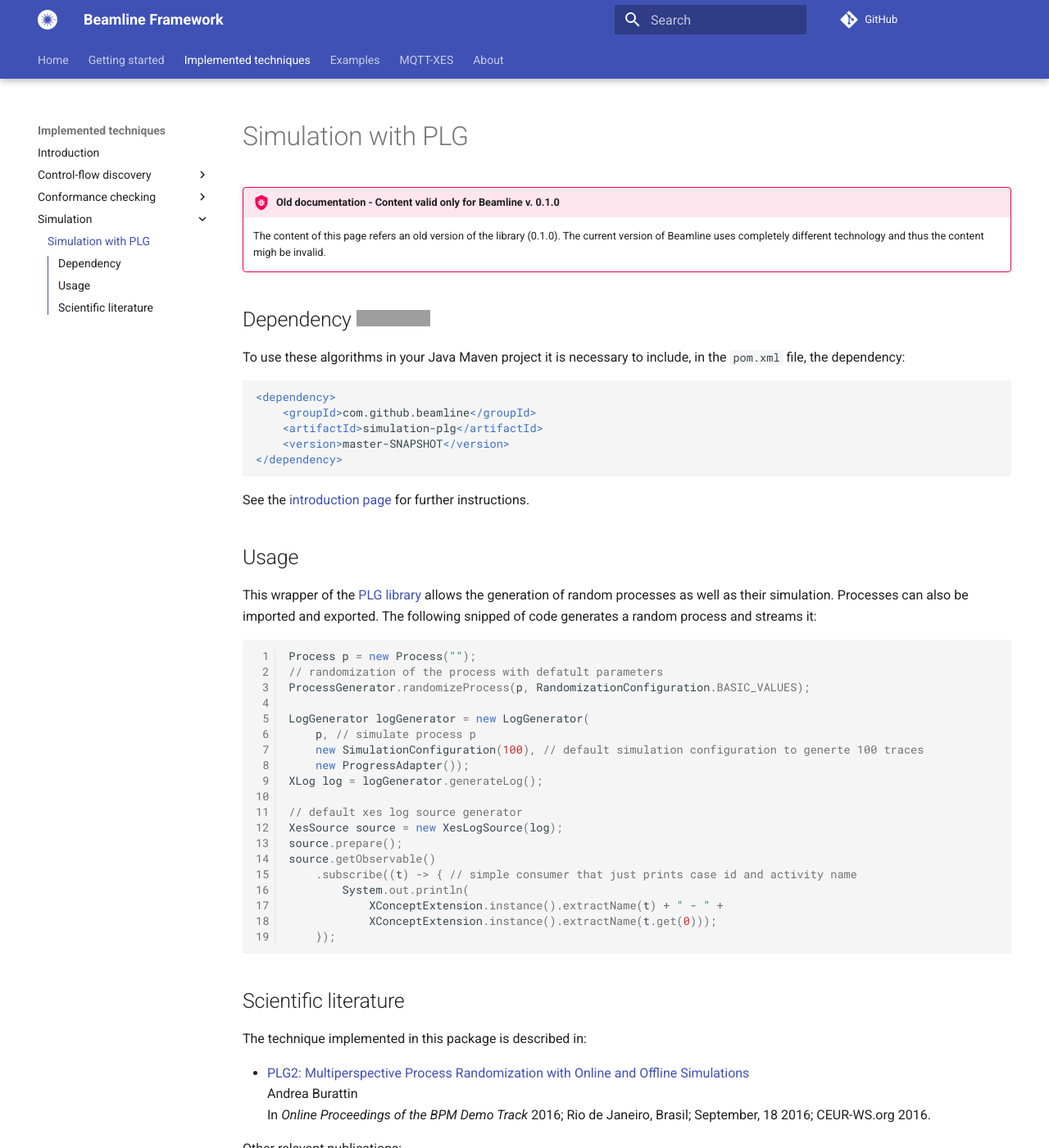
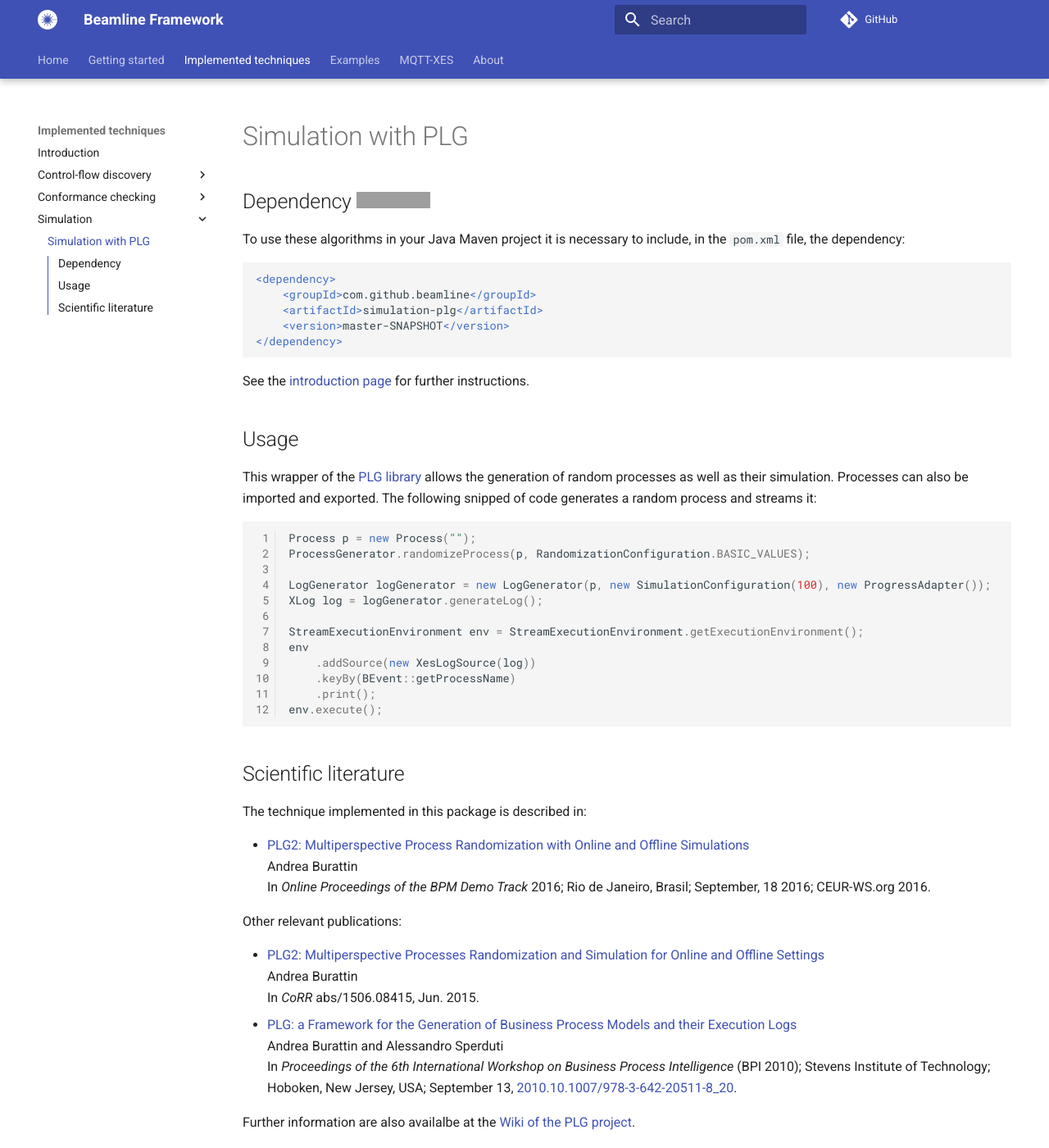
Before and after one commit to beamline/docs, an MkDocs documentation site: the page built from docs/implemented-techniques/simulation-plg.md, in a window 1280 px wide and 1400 px high. Shown: the whole window at 82% size. Built offline with MkDocs 1.6.1 and Material for MkDocs 9.7.7, drawn with Linux system fonts in a browser that asks for light colours; comment, search, counter and statistics services are not loaded; grey boxes are pictures that could not be loaded.

Commit message:
Updated PLG page

````diff
--- a/docs/implemented-techniques/simulation-plg.md
+++ b/docs/implemented-techniques/simulation-plg.md
@@ -1,7 +1,3 @@
-!!! bug "Old documentation - Content valid only for Beamline v. 0.1.0"
-    The content of this page refers an old version of the library (0.1.0). The current version of Beamline uses completely different technology and thus the content migh be invalid.
-
-
 ## Dependency [![](https://jitpack.io/v/beamline/simulation-plg.svg)](https://jitpack.io/#beamline/simulation-plg)
 
 To use these algorithms in your Java Maven project it is necessary to include, in the `pom.xml` file, the dependency:
@@ -22,24 +18,17 @@
 
 ```java linenums="1"
 Process p = new Process("");
-// randomization of the process with defatult parameters
 ProcessGenerator.randomizeProcess(p, RandomizationConfiguration.BASIC_VALUES);
 
-LogGenerator logGenerator = new LogGenerator(
-	p, // simulate process p
-	new SimulationConfiguration(100), // default simulation configuration to generte 100 traces
-	new ProgressAdapter());
+LogGenerator logGenerator = new LogGenerator(p, new SimulationConfiguration(100), new ProgressAdapter());
 XLog log = logGenerator.generateLog();
 
-// default xes log source generator
-XesSource source = new XesLogSource(log);
-source.prepare();
-source.getObservable()
-	.subscribe((t) -> { // simple consumer that just prints case id and activity name
-		System.out.println(
-			XConceptExtension.instance().extractName(t) + " - " +
-			XConceptExtension.instance().extractName(t.get(0)));
-	});
+StreamExecutionEnvironment env = StreamExecutionEnvironment.getExecutionEnvironment();
+env
+	.addSource(new XesLogSource(log))
+	.keyBy(BEvent::getProcessName)
+	.print();
+env.execute();
 ```
 
 ## Scientific literature
````
